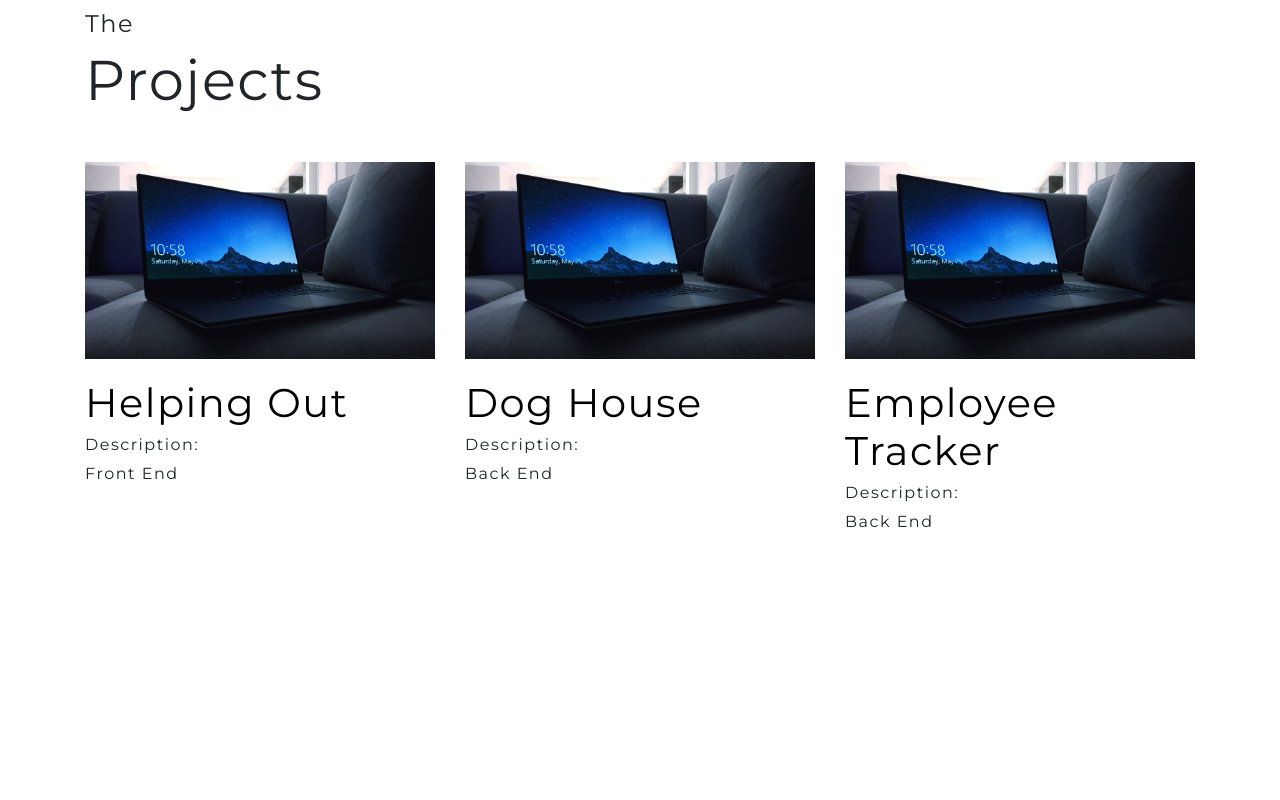
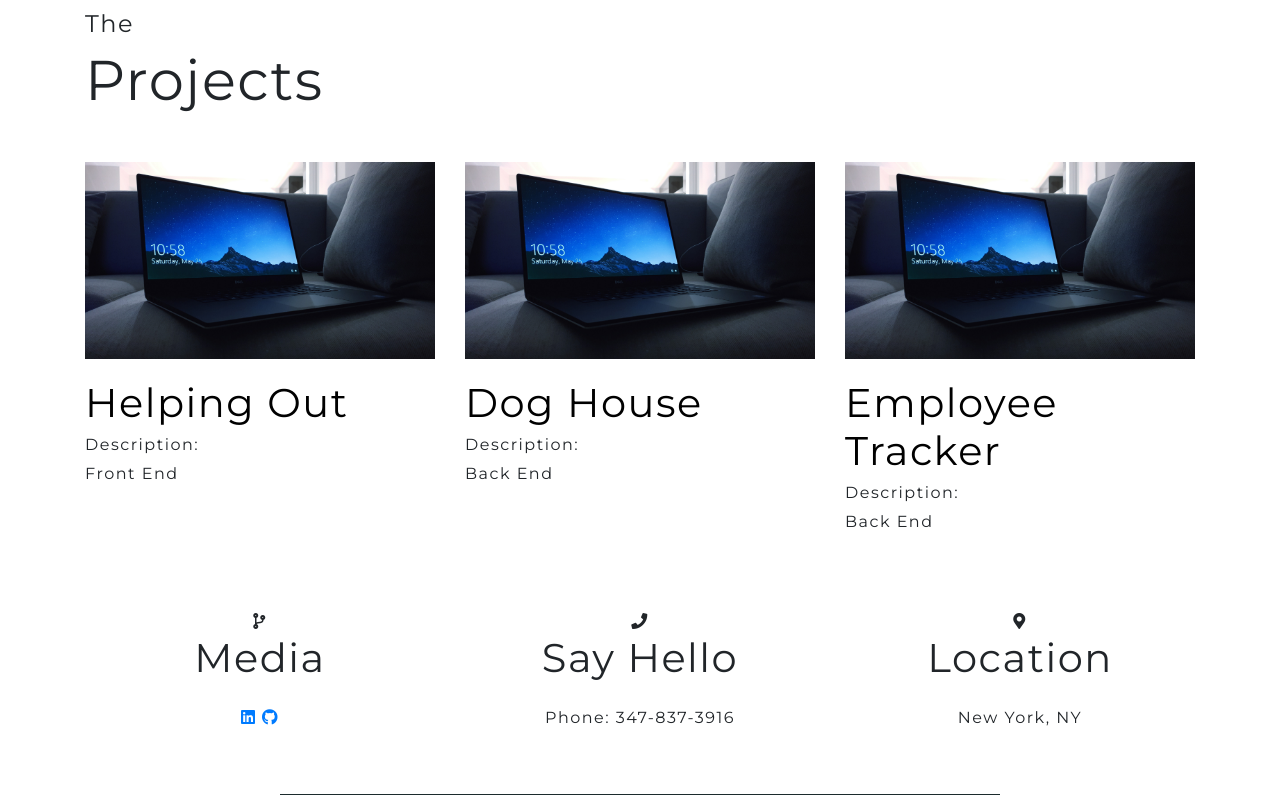
Before and after one commit to genis96/portfolio, a plain HTML site: page index.html in a window 1280 px wide. Shown: the part 958-1758 px from the top of the page. Before the commit the page ends 1568 px from the top, so only its background shows below. Drawn offline with nearby package versions, Linux system fonts and the light colour scheme.

Commit message:
contact sections

```diff
--- a/index.html
+++ b/index.html
@@ -29,7 +29,7 @@
                     <li><a href="#">Projects</a></li>
                     <li><a href="#">Contact</a></li>
                 </ul>
-                <a href="https://www.linkedin.com/in/genis-bardales/" class="btn main-btn">LinkedIn</a>
+                <!-- <a href="https://www.linkedin.com/in/genis-bardales/" class="btn main-btn">LinkedIn</a> -->
             </nav>
 
             <!-- Header Content -->
@@ -82,6 +82,39 @@
             </div>
         </section>
 
+        <section class="contact" id="contact">
+            <div class="container">
+                <div class="row text-center">
+                    <div class="col-12 col-md-4 mb-4 mb-md-0" data-aos="fade-up">
+                        <div class="shop-info">
+                            <i class="fas fa-code-branch"></i>
+                            <h1 class="mb-4">Media</h1>
+                            <a href=""><i id="media-contact" class="fab fa-linkedin"></i></a>
+                            <a href=""><i id="media-contact" class="fab fa-github"></i></a>
+                            <!-- <i id="media-contact" class="fab fa-linkedin"></i> -->
+                            <!-- <i id="media-contact" class="fab fa-github"></i> -->
+                        </div>
+                    </div>
 
+                    <div class="col-12 col-md-4 mb-4 mb-md-0" data-aos="fade-up">
+                        <div class="shop-info">
+                            <i class="fas fa-phone"></i>
+                            <h1 class="mb-4">Say Hello</h1>
+                            <p>Phone: 347-837-3916</p>
+                        </div>
+                    </div>
+
+                    <div class="col-12 col-md-4 mb-4 mb-md-0" data-aos="fade-up">
+                        <div class="shop-info">
+                            <i class="fas fa-map-marker-alt"></i>
+                            <h1 class="mb-4">Location</h1>
+                            <address>New York, NY </address>
+                        </div>
+                    </div>
+                </div>
+                <hr class="mt-5">
+            </div>
+        </section>
+    </main>
 </body>
 </html>
--- a/style.css
+++ b/style.css
@@ -5,8 +5,9 @@
 }
 
 :root {
-    --primary-color: #cfb45a;
+    --primary-color: #1c2b2d;
     --grey-color: #F5F5F5;
+    --backup-color: #4eb94a;
 }
 
 body {
@@ -89,12 +90,12 @@ a {
 }
 
 .menu li a {
-    color: rgb(117, 19, 19);
+    color: var(--primary-color);
     margin-right: -2em;
 }
 
 .menu li a:hover {
-    color: var(--primary-color);
+    color: var(--backup-color);
 }
 
 /* Header Content */
@@ -118,7 +119,7 @@ a {
     margin-left: 3%;
     margin-right: 3%;
     background-color: transparent;
-    color: rgb(47, 10, 10);
+    color: var(--backup-color);
 
 }
 
@@ -145,8 +146,9 @@ a {
 
 /* reach out btn */
 .main-btn:hover {
-    color: #000;
-    background: #ce6a4b;
+    /* color: var(--primary-color); */
+    color: #fff;
+    background: var(--backup-color);
     transition: all 650ms;
 }
 
@@ -165,7 +167,7 @@ a {
 
 .other-btn:hover {
     color: #000;
-    background: #ce6a4b;
+    background: var(--backup-color);
     transition: all 650ms;
 }
 
```
